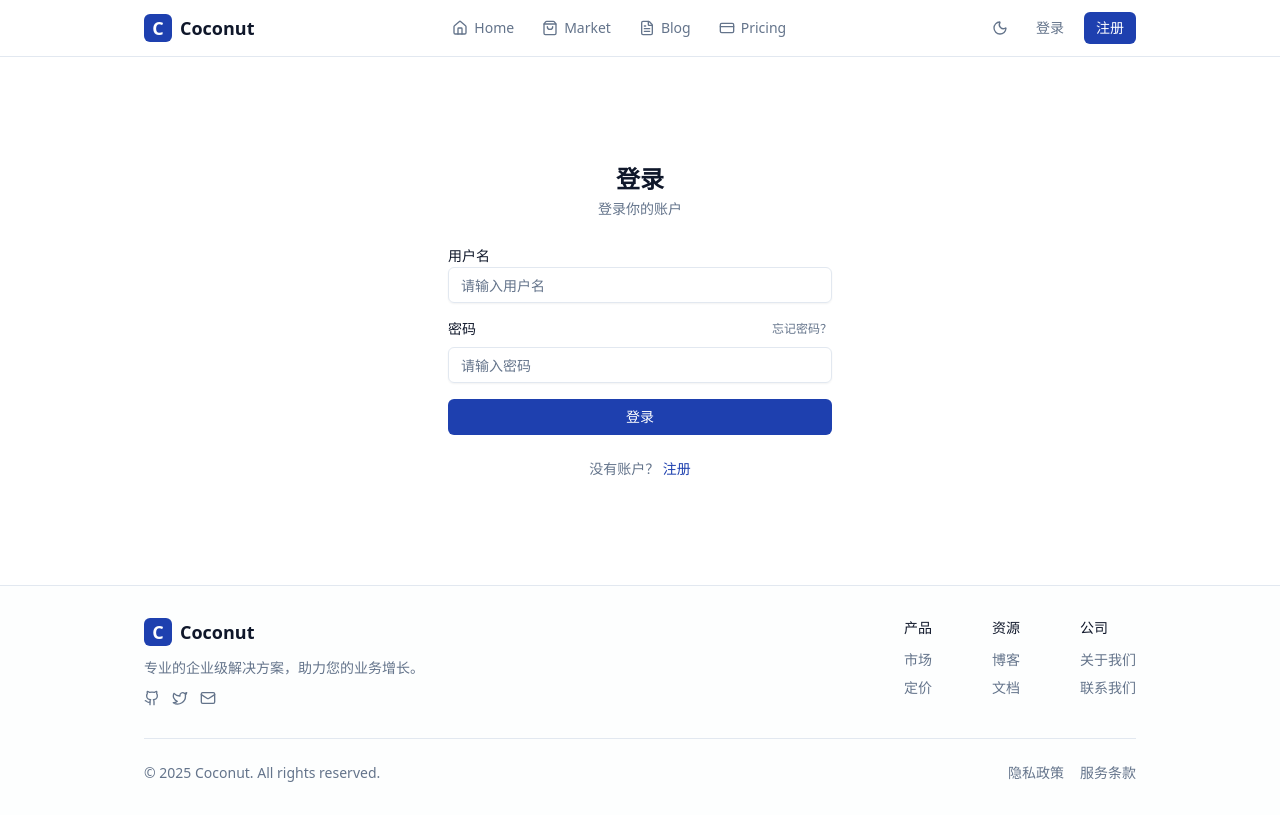
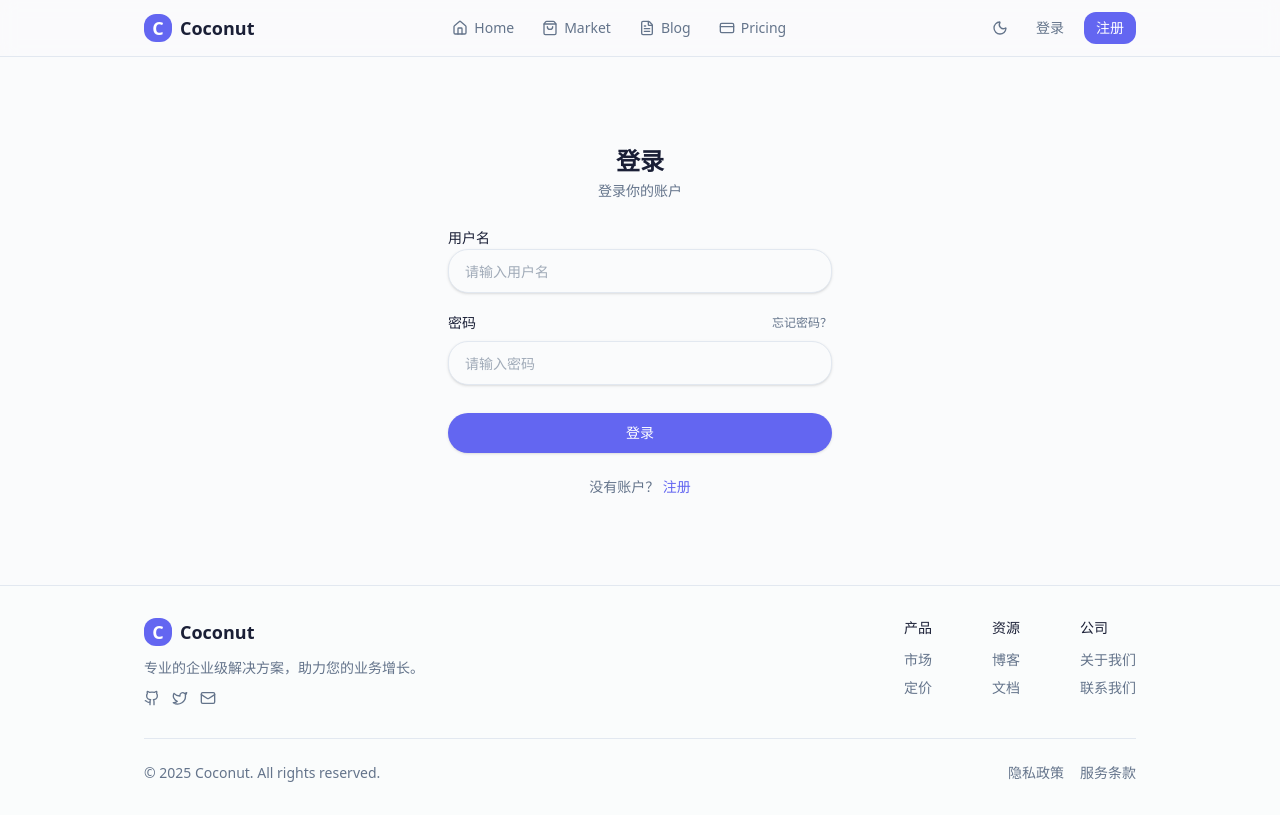
Before and after one commit to jxiaof/next16-demo, a Next.js app: page /login in a window 1280 px wide. Built offline with nearby package versions, Linux system fonts and the light colour scheme; no server answers.

Commit message:
feat: 更新表单和按钮样式，简化密码规则，增强用户体验

```diff
--- a/src/app/globals.css
+++ b/src/app/globals.css
@@ -4,35 +4,30 @@
 
 /*
  * ============================================
- * 企业级配色系统设计规范 v1.0
+ * 现代清新配色系统 v2.0
  * ============================================
  *
  * 【设计原则】
- * 1. 专业严谨：以蓝色为主色调，传达信任与专业
- * 2. 高可读性：文本与背景对比度 >= 4.5:1 (WCAG AA)
- * 3. 层次分明：通过灰度变化区分内容层级
- * 4. 状态明确：成功/警告/错误使用标准语义色
- *
- * 【色彩体系】
- * - Primary (主色): 企业蓝 - 用于主要操作、品牌标识
- * - Secondary (次要): 中性灰 - 用于次要操作、辅助信息
- * - Accent (强调): 浅蓝 - 用于悬停、选中状态
- * - Muted (柔和): 浅灰 - 用于背景、禁用状态
- * - Destructive (危险): 红色 - 用于删除、错误提示
- *
- * 【语义色】(通过 CSS 变量扩展)
- * - Success: 绿色 #16a34a - 成功状态
- * - Warning: 琥珀色 #d97706 - 警告状态
- * - Error: 红色 #dc2626 - 错误状态
- * - Info: 蓝色 #2563eb - 信息提示
- *
- * 【圆角规范】
- * - radius-sm: 4px - 小型元素 (标签、徽章)
- * - radius-md: 6px - 中型元素 (输入框、按钮)
- * - radius-lg: 8px - 大型元素 (卡片、模态框)
+ * 1. 清新现代：柔和的蓝紫色调，轻松愉悦
+ * 2. 高可读性：文本与背景对比度优良
+ * 3. 层次分明：通过色彩区分内容层级
+ * 4. 动画流畅：统一的过渡动画效果
  *
  * ============================================
  */
+
+/* 全局动画变量 */
+:root {
+  /* 动画时长 */
+  --transition-fast: 150ms;
+  --transition-normal: 200ms;
+  --transition-slow: 300ms;
+
+  /* 缓动函数 */
+  --ease-out: cubic-bezier(0.33, 1, 0.68, 1);
+  --ease-in-out: cubic-bezier(0.65, 0, 0.35, 1);
+  --ease-spring: cubic-bezier(0.34, 1.56, 0.64, 1);
+}
 
 @theme inline {
   --color-background: var(--background);
@@ -69,7 +64,7 @@
   --color-info: var(--info);
   --color-info-foreground: var(--info-foreground);
 
-  /* 图表色 - 企业蓝色系 */
+  /* 图表色 */
   --color-chart-1: var(--chart-1);
   --color-chart-2: var(--chart-2);
   --color-chart-3: var(--chart-3);
@@ -86,155 +81,153 @@
   --color-sidebar-border: var(--sidebar-border);
   --color-sidebar-ring: var(--sidebar-ring);
 
-  /* 圆角系统 */
-  --radius-sm: calc(var(--radius) - 4px);
-  --radius-md: calc(var(--radius) - 2px);
-  --radius-lg: var(--radius);
-  --radius-xl: calc(var(--radius) + 4px);
-  --radius-2xl: calc(var(--radius) + 8px);
+  /* 圆角系统 - 更现代的大圆角 */
+  --radius-sm: 0.5rem;
+  --radius-md: 0.75rem;
+  --radius-lg: 1rem;
+  --radius-xl: 1.25rem;
+  --radius-2xl: 1.5rem;
 }
 
 /* ============================================
- * 亮色主题 (Light Mode)
- * 专业、干净、高可读性
+ * 亮色主题 (Light Mode) - 清新现代风格
  * ============================================ */
 :root {
   /* 基础圆角 */
-  --radius: 0.5rem;
+  --radius: 0.75rem;
 
-  /* 背景与前景 */
-  --background: #ffffff;
-  --foreground: #0f172a;
+  /* 背景与前景 - 更柔和的白色 */
+  --background: #fafbfc;
+  --foreground: #1a1f36;
 
-  /* 主色 - 企业蓝 */
-  --primary: #1e40af;
+  /* 主色 - 清新蓝紫色 */
+  --primary: #6366f1;
   --primary-foreground: #ffffff;
 
-  /* 次要色 - 中性灰 */
+  /* 次要色 - 柔和灰 */
   --secondary: #f1f5f9;
-  --secondary-foreground: #334155;
+  --secondary-foreground: #475569;
 
-  /* 柔和色 - 用于背景和禁用 */
+  /* 柔和色 - 极淡灰 */
   --muted: #f8fafc;
   --muted-foreground: #64748b;
 
-  /* 强调色 - 浅蓝 */
-  --accent: #eff6ff;
-  --accent-foreground: #1e40af;
+  /* 强调色 - 淡紫色 */
+  --accent: #eef2ff;
+  --accent-foreground: #4f46e5;
 
-  /* 危险色 - 红色 */
-  --destructive: #dc2626;
+  /* 危险色 - 柔和红 */
+  --destructive: #ef4444;
   --destructive-foreground: #ffffff;
 
-  /* 卡片 */
+  /* 卡片 - 纯白 */
   --card: #ffffff;
-  --card-foreground: #0f172a;
+  --card-foreground: #1a1f36;
 
   /* 弹出层 */
   --popover: #ffffff;
-  --popover-foreground: #0f172a;
+  --popover-foreground: #1a1f36;
 
-  /* 边框与输入框 */
+  /* 边框与输入框 - 更淡的边框 */
   --border: #e2e8f0;
   --input: #e2e8f0;
-  --ring: #3b82f6;
+  --ring: #6366f1;
 
-  /* 语义色 */
-  --success: #16a34a;
+  /* 语义色 - 更鲜艳活泼 */
+  --success: #10b981;
   --success-foreground: #ffffff;
-  --warning: #d97706;
+  --warning: #f59e0b;
   --warning-foreground: #ffffff;
-  --info: #2563eb;
+  --info: #3b82f6;
   --info-foreground: #ffffff;
 
-  /* 图表色 - 蓝色系渐变 */
-  --chart-1: #1e40af;
-  --chart-2: #3b82f6;
-  --chart-3: #60a5fa;
-  --chart-4: #93c5fd;
-  --chart-5: #bfdbfe;
+  /* 图表色 - 渐变色系 */
+  --chart-1: #6366f1;
+  --chart-2: #8b5cf6;
+  --chart-3: #a855f7;
+  --chart-4: #d946ef;
+  --chart-5: #ec4899;
 
   /* 侧边栏 */
   --sidebar: #f8fafc;
-  --sidebar-foreground: #0f172a;
-  --sidebar-primary: #1e40af;
+  --sidebar-foreground: #1a1f36;
+  --sidebar-primary: #6366f1;
   --sidebar-primary-foreground: #ffffff;
-  --sidebar-accent: #eff6ff;
-  --sidebar-accent-foreground: #1e40af;
+  --sidebar-accent: #eef2ff;
+  --sidebar-accent-foreground: #4f46e5;
   --sidebar-border: #e2e8f0;
-  --sidebar-ring: #3b82f6;
+  --sidebar-ring: #6366f1;
 }
 
 /* ============================================
- * 暗色主题 (Dark Mode)
- * 低对比度护眼，保持专业感
+ * 暗色主题 (Dark Mode) - 柔和护眼
  * ============================================ */
 .dark {
-  /* 背景与前景 */
-  --background: #0f172a;
-  --foreground: #f1f5f9;
+  /* 背景与前景 - 深蓝灰色，避免纯黑 */
+  --background: #0f1729;
+  --foreground: #e2e8f0;
 
-  /* 主色 - 亮蓝 (暗模式下提高亮度) */
-  --primary: #3b82f6;
-  --primary-foreground: #ffffff;
+  /* 主色 - 亮紫蓝 */
+  --primary: #818cf8;
+  --primary-foreground: #0f1729;
 
   /* 次要色 */
   --secondary: #1e293b;
-  --secondary-foreground: #e2e8f0;
+  --secondary-foreground: #cbd5e1;
 
   /* 柔和色 */
   --muted: #1e293b;
   --muted-foreground: #94a3b8;
 
   /* 强调色 */
-  --accent: #1e3a5f;
-  --accent-foreground: #60a5fa;
+  --accent: #1e1b4b;
+  --accent-foreground: #a5b4fc;
 
   /* 危险色 */
-  --destructive: #ef4444;
-  --destructive-foreground: #ffffff;
+  --destructive: #f87171;
+  --destructive-foreground: #0f1729;
 
-  /* 卡片 */
-  --card: #1e293b;
-  --card-foreground: #f1f5f9;
+  /* 卡片 - 深灰蓝 */
+  --card: #1a2332;
+  --card-foreground: #e2e8f0;
 
   /* 弹出层 */
-  --popover: #1e293b;
-  --popover-foreground: #f1f5f9;
+  --popover: #1a2332;
+  --popover-foreground: #e2e8f0;
 
   /* 边框与输入框 */
   --border: #334155;
   --input: #334155;
-  --ring: #3b82f6;
+  --ring: #818cf8;
 
   /* 语义色 */
-  --success: #22c55e;
-  --success-foreground: #ffffff;
-  --warning: #f59e0b;
-  --warning-foreground: #000000;
+  --success: #34d399;
+  --success-foreground: #0f1729;
+  --warning: #fbbf24;
+  --warning-foreground: #0f1729;
   --info: #60a5fa;
-  --info-foreground: #000000;
+  --info-foreground: #0f1729;
 
   /* 图表色 */
-  --chart-1: #3b82f6;
-  --chart-2: #60a5fa;
-  --chart-3: #93c5fd;
-  --chart-4: #6366f1;
-  --chart-5: #8b5cf6;
+  --chart-1: #818cf8;
+  --chart-2: #a78bfa;
+  --chart-3: #c084fc;
+  --chart-4: #e879f9;
+  --chart-5: #f472b6;
 
   /* 侧边栏 */
-  --sidebar: #0f172a;
-  --sidebar-foreground: #f1f5f9;
-  --sidebar-primary: #3b82f6;
-  --sidebar-primary-foreground: #ffffff;
-  --sidebar-accent: #1e3a5f;
-  --sidebar-accent-foreground: #60a5fa;
+  --sidebar: #0f1729;
+  --sidebar-foreground: #e2e8f0;
+  --sidebar-primary: #818cf8;
+  --sidebar-primary-foreground: #0f1729;
+  --sidebar-accent: #1e1b4b;
+  --sidebar-accent-foreground: #a5b4fc;
   --sidebar-border: #334155;
-  --sidebar-ring: #3b82f6;
+  --sidebar-ring: #818cf8;
 }
 
 /* ============================================
- * 基础样式
+ * 基础样式与动画
  * ============================================ */
 @layer base {
   * {
@@ -255,12 +248,162 @@
   ::selection {
     @apply bg-primary/20 text-foreground;
   }
+
+  /* 滚动条美化 */
+  ::-webkit-scrollbar {
+    width: 8px;
+    height: 8px;
+  }
+
+  ::-webkit-scrollbar-track {
+    background: transparent;
+  }
+
+  ::-webkit-scrollbar-thumb {
+    background: var(--border);
+    border-radius: 4px;
+  }
+
+  ::-webkit-scrollbar-thumb:hover {
+    background: var(--muted-foreground);
+  }
+}
+
+/* ============================================
+ * 动画关键帧
+ * ============================================ */
+
+/* 淡入动画 */
+@keyframes fade-in {
+  from {
+    opacity: 0;
+  }
+  to {
+    opacity: 1;
+  }
+}
+
+/* 向上滑入动画 */
+@keyframes slide-up {
+  from {
+    opacity: 0;
+    transform: translateY(10px);
+  }
+  to {
+    opacity: 1;
+    transform: translateY(0);
+  }
+}
+
+/* 缩放进入动画 */
+@keyframes scale-in {
+  from {
+    opacity: 0;
+    transform: scale(0.95);
+  }
+  to {
+    opacity: 1;
+    transform: scale(1);
+  }
+}
+
+/* 弹跳动画 */
+@keyframes bounce-in {
+  0% {
+    opacity: 0;
+    transform: scale(0.3);
+  }
+  50% {
+    transform: scale(1.05);
+  }
+  70% {
+    transform: scale(0.9);
+  }
+  100% {
+    opacity: 1;
+    transform: scale(1);
+  }
+}
+
+/* 脉冲动画 */
+@keyframes pulse-soft {
+  0%, 100% {
+    opacity: 1;
+  }
+  50% {
+    opacity: 0.6;
+  }
+}
+
+/* 骨架屏闪烁 */
+@keyframes shimmer {
+  0% {
+    background-position: -200% 0;
+  }
+  100% {
+    background-position: 200% 0;
+  }
 }
 
 /* ============================================
  * 工具类扩展
  * ============================================ */
 @layer utilities {
+  /* 动画类 */
+  .animate-fade-in {
+    animation: fade-in var(--transition-normal) var(--ease-out);
+  }
+
+  .animate-slide-up {
+    animation: slide-up var(--transition-slow) var(--ease-out);
+  }
+
+  .animate-scale-in {
+    animation: scale-in var(--transition-normal) var(--ease-spring);
+  }
+
+  .animate-bounce-in {
+    animation: bounce-in 0.5s var(--ease-spring);
+  }
+
+  .animate-pulse-soft {
+    animation: pulse-soft 2s ease-in-out infinite;
+  }
+
+  /* 交错动画延迟 */
+  .stagger-1 { animation-delay: 50ms; }
+  .stagger-2 { animation-delay: 100ms; }
+  .stagger-3 { animation-delay: 150ms; }
+  .stagger-4 { animation-delay: 200ms; }
+  .stagger-5 { animation-delay: 250ms; }
+
+  /* 骨架屏 */
+  .skeleton {
+    background: linear-gradient(
+      90deg,
+      var(--muted) 25%,
+      var(--border) 50%,
+      var(--muted) 75%
+    );
+    background-size: 200% 100%;
+    animation: shimmer 1.5s infinite;
+  }
+
+  /* 卡片悬停效果 */
+  .card-hover {
+    transition: transform var(--transition-normal) var(--ease-out),
+                box-shadow var(--transition-normal) var(--ease-out);
+  }
+
+  .card-hover:hover {
+    transform: translateY(-2px);
+    box-shadow: 0 8px 24px -8px rgba(0, 0, 0, 0.1);
+  }
+
+  .dark .card-hover:hover {
+    box-shadow: 0 8px 24px -8px rgba(0, 0, 0, 0.4);
+  }
+
   /* 语义色工具类 */
   .text-success {
     color: var(--success);
--- a/src/components/ui/button.tsx
+++ b/src/components/ui/button.tsx
@@ -1,32 +1,32 @@
-import * as React from "react"
-import { Slot } from "@radix-ui/react-slot"
-import { cva, type VariantProps } from "class-variance-authority"
+import * as React from "react";
+import { Slot } from "@radix-ui/react-slot";
+import { cva, type VariantProps } from "class-variance-authority";
 
-import { cn } from "@/lib/utils"
+import { cn } from "@/lib/utils";
 
 const buttonVariants = cva(
-  "inline-flex items-center justify-center gap-2 whitespace-nowrap rounded-md text-sm font-medium transition-all disabled:pointer-events-none disabled:opacity-50 [&_svg]:pointer-events-none [&_svg:not([class*='size-'])]:size-4 shrink-0 [&_svg]:shrink-0 outline-none focus-visible:border-ring focus-visible:ring-ring/50 focus-visible:ring-[3px] aria-invalid:ring-destructive/20 dark:aria-invalid:ring-destructive/40 aria-invalid:border-destructive",
+  "inline-flex items-center justify-center gap-2 whitespace-nowrap text-sm font-medium transition-all duration-200 ease-out disabled:pointer-events-none disabled:opacity-50 [&_svg]:pointer-events-none [&_svg:not([class*='size-'])]:size-4 [&_svg]:shrink-0 focus-visible:outline-none focus-visible:ring-2 focus-visible:ring-ring focus-visible:ring-offset-2 active:scale-[0.98]",
   {
     variants: {
       variant: {
-        default: "bg-primary text-primary-foreground hover:bg-primary/90",
+        default:
+          "bg-primary text-primary-foreground shadow-sm hover:bg-primary/90 hover:shadow-md hover:-translate-y-0.5",
         destructive:
-          "bg-destructive text-white hover:bg-destructive/90 focus-visible:ring-destructive/20 dark:focus-visible:ring-destructive/40 dark:bg-destructive/60",
+          "bg-destructive text-destructive-foreground shadow-sm hover:bg-destructive/90 hover:shadow-md hover:-translate-y-0.5",
         outline:
-          "border bg-background shadow-xs hover:bg-accent hover:text-accent-foreground dark:bg-input/30 dark:border-input dark:hover:bg-input/50",
+          "border border-input bg-background shadow-sm hover:bg-accent hover:text-accent-foreground hover:border-accent hover:-translate-y-0.5",
         secondary:
-          "bg-secondary text-secondary-foreground hover:bg-secondary/80",
-        ghost:
-          "hover:bg-accent hover:text-accent-foreground dark:hover:bg-accent/50",
+          "bg-secondary text-secondary-foreground shadow-sm hover:bg-secondary/80 hover:-translate-y-0.5",
+        ghost: "hover:bg-accent hover:text-accent-foreground",
         link: "text-primary underline-offset-4 hover:underline",
+        success:
+          "bg-success text-success-foreground shadow-sm hover:bg-success/90 hover:shadow-md hover:-translate-y-0.5",
       },
       size: {
-        default: "h-9 px-4 py-2 has-[>svg]:px-3",
-        sm: "h-8 rounded-md gap-1.5 px-3 has-[>svg]:px-2.5",
-        lg: "h-10 rounded-md px-6 has-[>svg]:px-4",
-        icon: "size-9",
-        "icon-sm": "size-8",
-        "icon-lg": "size-10",
+        default: "h-10 px-5 py-2 rounded-xl",
+        sm: "h-9 px-4 py-2 rounded-lg text-xs",
+        lg: "h-12 px-8 py-3 rounded-xl text-base",
+        icon: "h-10 w-10 rounded-xl",
       },
     },
     defaultVariants: {
@@ -34,29 +34,27 @@ const buttonVariants = cva(
       size: "default",
     },
   }
-)
+);
 
 function Button({
   className,
-  variant = "default",
-  size = "default",
+  variant,
+  size,
   asChild = false,
   ...props
 }: React.ComponentProps<"button"> &
   VariantProps<typeof buttonVariants> & {
-    asChild?: boolean
+    asChild?: boolean;
   }) {
-  const Comp = asChild ? Slot : "button"
+  const Comp = asChild ? Slot : "button";
 
   return (
     <Comp
       data-slot="button"
-      data-variant={variant}
-      data-size={size}
       className={cn(buttonVariants({ variant, size, className }))}
       {...props}
     />
-  )
+  );
 }
 
-export { Button, buttonVariants }
+export { Button, buttonVariants };
--- a/src/components/ui/input.tsx
+++ b/src/components/ui/input.tsx
@@ -1,6 +1,6 @@
-import * as React from "react"
+import * as React from "react";
 
-import { cn } from "@/lib/utils"
+import { cn } from "@/lib/utils";
 
 function Input({ className, type, ...props }: React.ComponentProps<"input">) {
   return (
@@ -8,14 +8,18 @@ function Input({ className, type, ...props }: React.ComponentProps<"input">) {
       type={type}
       data-slot="input"
       className={cn(
-        "file:text-foreground placeholder:text-muted-foreground selection:bg-primary selection:text-primary-foreground dark:bg-input/30 border-input h-9 w-full min-w-0 rounded-md border bg-transparent px-3 py-1 text-base shadow-xs transition-[color,box-shadow] outline-none file:inline-flex file:h-7 file:border-0 file:bg-transparent file:text-sm file:font-medium disabled:pointer-events-none disabled:cursor-not-allowed disabled:opacity-50 md:text-sm",
-        "focus-visible:border-ring focus-visible:ring-ring/50 focus-visible:ring-[3px]",
-        "aria-invalid:ring-destructive/20 dark:aria-invalid:ring-destructive/40 aria-invalid:border-destructive",
+        "flex h-11 w-full rounded-xl border border-input bg-background px-4 py-2 text-base shadow-sm transition-all duration-200 ease-out",
+        "file:border-0 file:bg-transparent file:text-sm file:font-medium file:text-foreground",
+        "placeholder:text-muted-foreground/60",
+        "focus-visible:outline-none focus-visible:ring-2 focus-visible:ring-ring focus-visible:border-primary",
+        "hover:border-muted-foreground/40",
+        "disabled:cursor-not-allowed disabled:opacity-50",
+        "md:text-sm",
         className
       )}
       {...props}
     />
-  )
+  );
 }
 
-export { Input }
+export { Input };
--- a/src/features/auth/components/login-form.tsx
+++ b/src/features/auth/components/login-form.tsx
@@ -76,19 +76,19 @@ export function LoginForm() {
   };
 
   return (
-    <form onSubmit={handleSubmit} className="space-y-4">
+    <form onSubmit={handleSubmit} className="space-y-5 animate-fade-in">
       {globalError && (
-        <div className="rounded-md bg-destructive/10 p-3 text-sm text-destructive">
+        <div className="rounded-xl bg-destructive/10 p-4 text-sm text-destructive animate-slide-up">
           {globalError}
         </div>
       )}
       {successMessage && (
-        <div className="rounded-md bg-green-500/10 p-3 text-sm text-green-600 dark:text-green-400">
+        <div className="rounded-xl bg-success/10 p-4 text-sm text-success animate-slide-up">
           {successMessage}
         </div>
       )}
 
-      <div className="space-y-2">
+      <div className="space-y-2 animate-slide-up stagger-1">
         <label htmlFor="username" className="text-sm font-medium">
           用户名
         </label>
@@ -102,18 +102,18 @@ export function LoginForm() {
           className={errors.username ? "border-destructive" : ""}
         />
         {errors.username && (
-          <p className="text-xs text-destructive">{errors.username}</p>
+          <p className="text-xs text-destructive animate-fade-in">{errors.username}</p>
         )}
       </div>
 
-      <div className="space-y-2">
+      <div className="space-y-2 animate-slide-up stagger-2">
         <div className="flex items-center justify-between">
           <label htmlFor="password" className="text-sm font-medium">
             密码
           </label>
           <Link
             href="/forgot-password"
-            className="text-xs text-muted-foreground hover:text-primary"
+            className="text-xs text-muted-foreground hover:text-primary transition-colors"
           >
             忘记密码？
           </Link>
@@ -128,13 +128,15 @@ export function LoginForm() {
           className={errors.password ? "border-destructive" : ""}
         />
         {errors.password && (
-          <p className="text-xs text-destructive">{errors.password}</p>
+          <p className="text-xs text-destructive animate-fade-in">{errors.password}</p>
         )}
       </div>
 
-      <Button type="submit" className="w-full" disabled={isPending}>
-        {isPending ? "登录中..." : "登录"}
-      </Button>
+      <div className="animate-slide-up stagger-3 pt-2">
+        <Button type="submit" className="w-full" disabled={isPending}>
+          {isPending ? "登录中..." : "登录"}
+        </Button>
+      </div>
     </form>
   );
 }
```
Also changed, not shown: src/app/console/settings/page.tsx (+19 -13 lines), src/features/auth/actions/change-password.ts (+2 -6 lines), src/features/auth/components/register-form.tsx (+20 -18 lines), src/features/auth/schemas.ts (+5 -11 lines).
